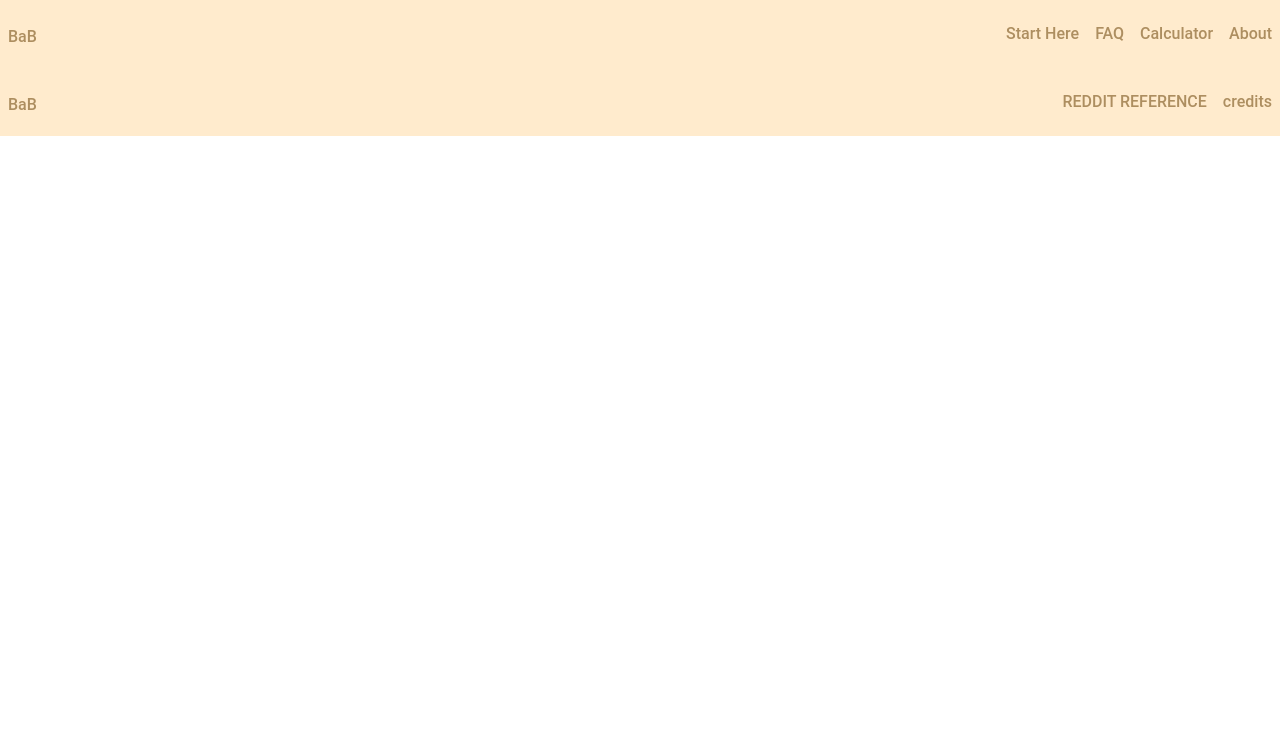
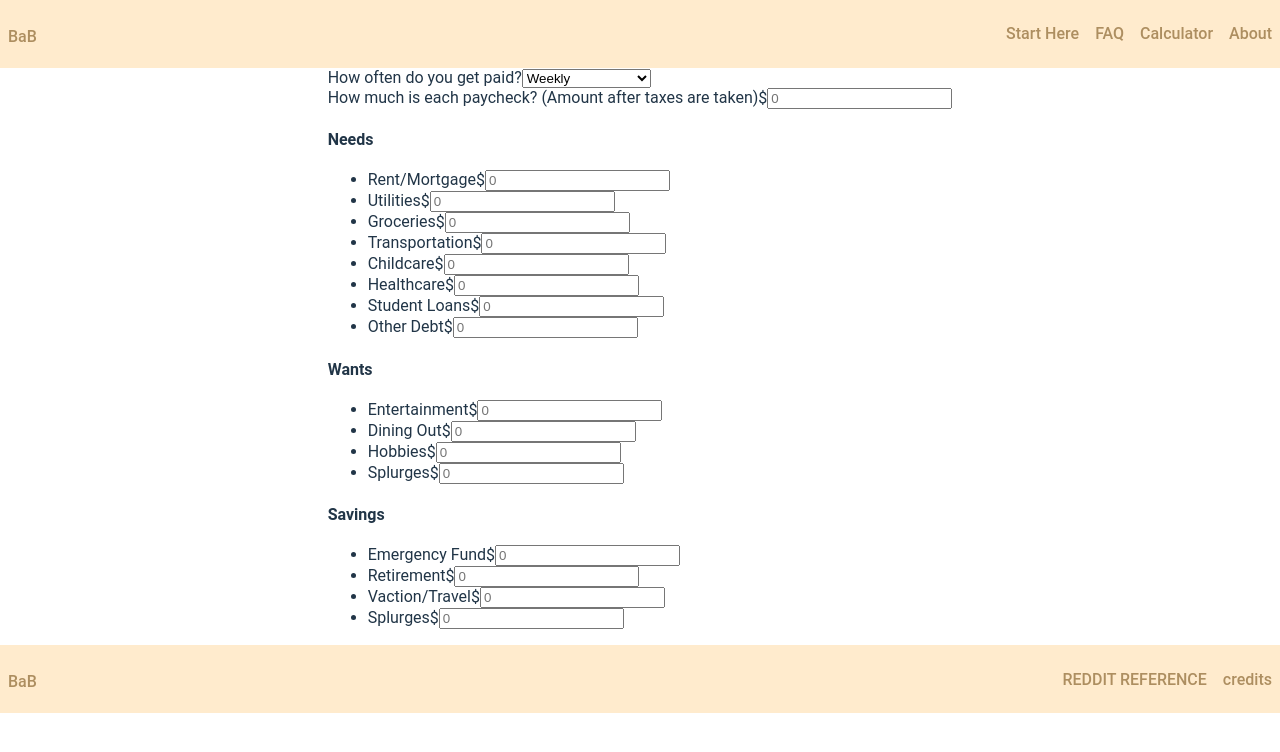
Before and after one commit to doanaminh/build-a-budget, a React (Vite) app in the folder client/: page /budget-calculator in a window 1280 px wide. Shown: the top 752 px of the page. Built offline with nearby package versions, Linux system fonts and the light colour scheme; a web font is replaced by a local one.

Commit message:
created skeleton for budget calc page

```diff
--- a/client/src/App.css
+++ b/client/src/App.css
@@ -105,7 +105,7 @@ PAGES
 */
 
 /*
-|| HOME
+|| HOME ===============================================
 */
 .Home {
   color:blanchedalmond;
@@ -238,3 +238,12 @@ main p {
   align-items: center;
   font-size: 2rem;
 }
+
+/*
+|| BUDGET CALCULATOR ==================================
+*/
+.BudgetCalculator {
+  display: flex;
+  flex-direction: column;
+  align-items: center;
+}
--- a/client/src/App.tsx
+++ b/client/src/App.tsx
@@ -9,6 +9,7 @@ import Footer from './components/Footer';
 // Importing pages
 import Home from './pages/Home';
 import Credits from './pages/Credits';
+import BudgetCalculator from './pages/BudgetCalculator';
 
 export default function App() {
 
@@ -20,6 +21,7 @@ export default function App() {
           <Routes>
             <Route path="/" element={<Home />} />
             <Route path="/credits" element={<Credits />} />
+            <Route path='/budget-calculator' element={<BudgetCalculator />} />
           </Routes>
           <Footer />
         </div>
--- a/client/src/components/Navbar.tsx
+++ b/client/src/components/Navbar.tsx
@@ -6,7 +6,7 @@ export default function () {
                 <ul>
                     <li><a href="">Start Here</a></li>
                     <li><a href="">FAQ</a></li>
-                    <li><a href="">Calculator</a></li>
+                    <li><a href="/budget-calculator">Calculator</a></li>
                     <li><a href="">About</a></li>
                 </ul>
             </div>
--- /dev/null
+++ b/client/src/pages/BudgetCalculator.tsx
@@ -0,0 +1,114 @@
+export default function() {
+    return (
+        <>
+            <section className='BudgetCalculator'>
+                {/* FORM THAT WILL SUBMIT WITH ALL THE NUMBERS FOR A BUDGET */}
+                <form action="">
+                    {/* INCOME */}
+                    <section>
+                        <div>
+                            <label htmlFor="">How often do you get paid?</label>
+                            <select name="" id="">
+                                <option value="">Weekly</option>
+                                <option value="">Every Two Weeks</option>
+                                <option value="">Monthly</option>
+                            </select>
+                        </div>
+                        <div>
+                            <label htmlFor="">How much is each paycheck? (Amount after taxes are taken)</label>
+                            $<input type="number" placeholder="0" min='0' />
+                        </div>
+                    </section>
+
+                    {/* MONTHLY EXPENSES */}
+                    <section>
+                        {/* NEEDS */}
+                        <article className="needs">
+                            <h4>Needs</h4>
+                            <ul>
+                                <li>
+                                    <label htmlFor="">Rent/Mortgage</label>
+                                    $<input type="number" placeholder="0" min='0' />
+                                </li>
+                                <li>
+                                    <label htmlFor="">Utilities</label>
+                                    $<input type="number" placeholder="0" min='0' />
+                                </li>
+                                <li>
+                                    <label htmlFor="">Groceries</label>
+                                    $<input type="number" placeholder="0" min='0' />
+                                </li>
+                                <li>
+                                    <label htmlFor="">Transportation</label>
+                                    $<input type="number" placeholder="0" min='0' />
+                                </li>
+                                <li>
+                                    <label htmlFor="">Childcare</label>
+                                    $<input type="number" placeholder="0" min='0' />
+                                </li>
+                                <li>
+                                    <label htmlFor="">Healthcare</label>
+                                    $<input type="number" placeholder="0" min='0' />
+                                </li>
+                                <li>
+                                    <label htmlFor="">Student Loans</label>
+                                    $<input type="number" placeholder="0" min='0' />
+                                </li>
+                                <li>
+                                    <label htmlFor="">Other Debt</label>
+                                    $<input type="number" placeholder="0" min='0' />
+                                </li>
+                            </ul>
+                        </article>
+
+                        {/* WANTS */}
+                        <article className="wants">
+                            <h4>Wants</h4>
+                            <ul>
+                                <li>
+                                    <label htmlFor="">Entertainment</label>
+                                    $<input type="number" placeholder="0" min='0' />
+                                </li>
+                                <li>
+                                    <label htmlFor="">Dining Out</label>
+                                    $<input type="number" placeholder="0" min='0' />
+                                </li>
+                                <li>
+                                    <label htmlFor="">Hobbies</label>
+                                    $<input type="number" placeholder="0" min='0' />
+                                </li>
+                                <li>
+                                    <label htmlFor="">Splurges</label>
+                                    $<input type="number" placeholder="0" min='0' />
+                                </li>
+                            </ul>
+                        </article>
+
+                        {/* SAVINGS */}
+                        <article className="savings">
+                            <h4>Savings</h4>
+                            <ul>
+                                <li>
+                                    <label htmlFor="">Emergency Fund</label>
+                                    $<input type="number" placeholder="0" min='0' />
+                                </li>
+                                <li>
+                                    <label htmlFor="">Retirement</label>
+                                    $<input type="number" placeholder="0" min='0' />
+                                </li>
+                                <li>
+                                    <label htmlFor="">Vaction/Travel</label>
+                                    $<input type="number" placeholder="0" min='0' />
+                                </li>
+                                <li>
+                                    <label htmlFor="">Splurges</label>
+                                    $<input type="number" placeholder="0" min='0' />
+                                </li>
+                            </ul>
+                        </article>
+                    </section>
+                </form>
+            </section>
+        </>
+    )
+}
--- a/client/src/pages/Home.tsx
+++ b/client/src/pages/Home.tsx
@@ -6,6 +6,7 @@ import emergency from '/svg/emergency.svg';
 import education from '/svg/education.svg';
 import creditCard from '/svg/creditCard.svg';
 import mortgage from '/svg/mortgage.svg';
+import BudgetCalculator from "./BudgetCalculator";
 
 export default function () {
     return(
```
